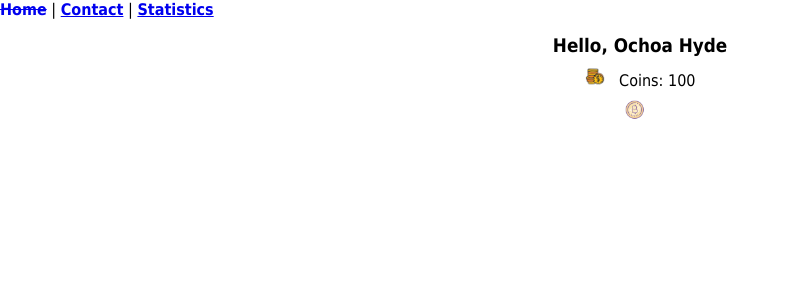
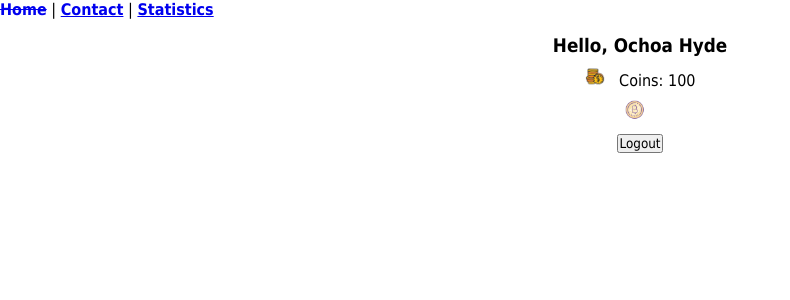
Before and after one commit to tmanoon/mister-bitcoin, an Angular app: page / in a window 1280 px wide. Shown: the top 300 px of the page, without its empty margins (0-790 px from the left). Built offline with nearby package versions, Linux system fonts and the light colour scheme; no server answers; sample sign-in values are in the browser's storage.

Commit message:
Add signup and logout logic and functions

```diff
--- a/src/app/pages/home-page/home-page.component.html
+++ b/src/app/pages/home-page/home-page.component.html
@@ -1,3 +1,4 @@
+
 <h3>Hello, {{user.name}}</h3>
 <p>
 <img src="../../../assets/icons for misterBitcoin/coins.png" alt="coins">
@@ -5,3 +6,4 @@ Coins: {{user.coins}}</p>
 <p>
     <img src="../../../assets/icons for misterBitcoin/bitcoin.png" alt="bitcoin" />
 {{rate}} </p>
+<button (click)="onLogout()">Logout</button>
--- a/src/app/pages/home-page/home-page.component.ts
+++ b/src/app/pages/home-page/home-page.component.ts
@@ -2,6 +2,7 @@ import { Component, OnInit, inject } from '@angular/core';
 import { BitcoinService } from '../../services/bitcoin.service';
 import { UserService } from '../../services/user.service';
 import { User } from '../../models/user.model';
+import { Router } from '@angular/router';
 
 @Component({
   selector: 'home-page',
@@ -12,6 +13,7 @@ export class HomePageComponent implements OnInit {
 
   user!: User
   rate!: string
+  router = inject(Router)
 
   private bitcoinService = inject(BitcoinService)
   private userService = inject(UserService)
@@ -20,7 +22,13 @@ export class HomePageComponent implements OnInit {
     this.user = this.userService.getUser()
     this.bitcoinService.getRate(this.user.coins).subscribe(
       (rate:string) => { this.rate = rate },
-      (error) => { console.log(error)}
+      (error) => { console.log(error) }
     )
+    console.log(this.user)
+  }
+
+  onLogout() {
+    this.userService.logout()
+    this.router.navigateByUrl('/')
   }
 }
--- a/src/app/pages/signup-page/signup-page.component.ts
+++ b/src/app/pages/signup-page/signup-page.component.ts
@@ -24,7 +24,7 @@ export class SignupPageComponent {
   }
 
   onSaveUser() {
-    this.userService.signup(this.userForm.value)
+    this.userService.signup(this.userForm.value.name)
     this.router.navigateByUrl('/home')
   }
 }
```
